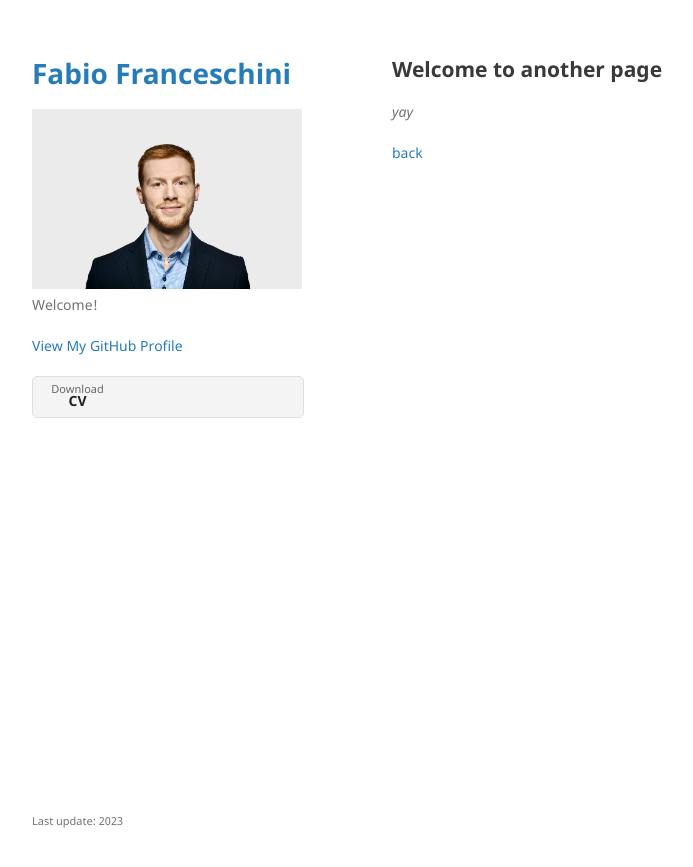
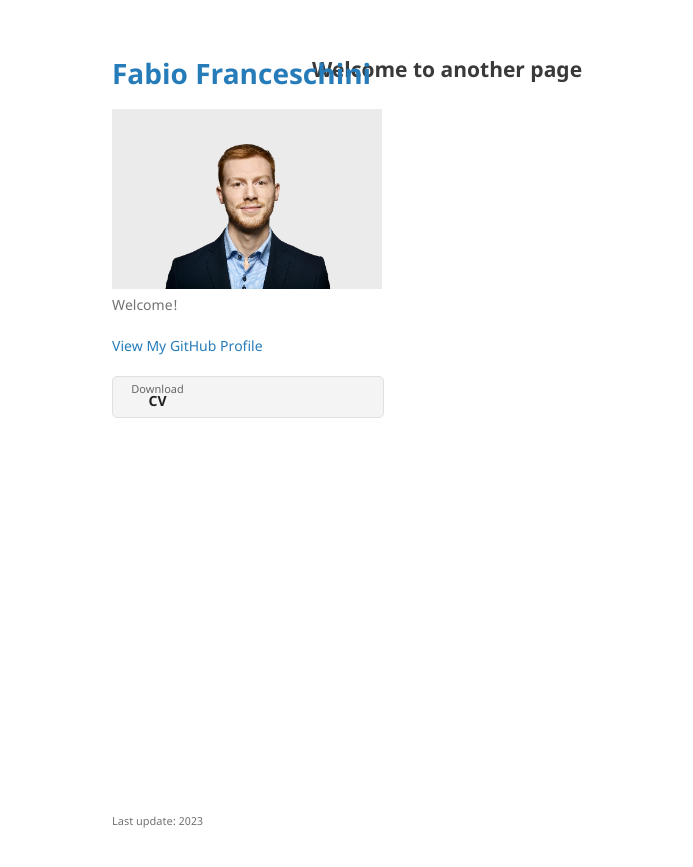
Before and after one commit to ffabio-econ/ffabio-econ.github.io, a Jekyll site: the page built from another-page.md, in a window 1280 px wide. Shown: the top 867 px of the page, without its empty margins (178-871 px from the left). Built offline with Jekyll 4.4.1, drawn with Linux system fonts in a browser that asks for light colours; our own code applies the rules of GitHub Pages for plain Markdown files.

Commit message:
larghezza coso a sinistra

```diff
--- a/_sass/jekyll-theme-minimal.scss
+++ b/_sass/jekyll-theme-minimal.scss
@@ -56,7 +56,7 @@ a:hover small {
 }
 
 .wrapper {
-  width:860px;
+  width:700px;
   margin:0 auto;
 }
 
```
